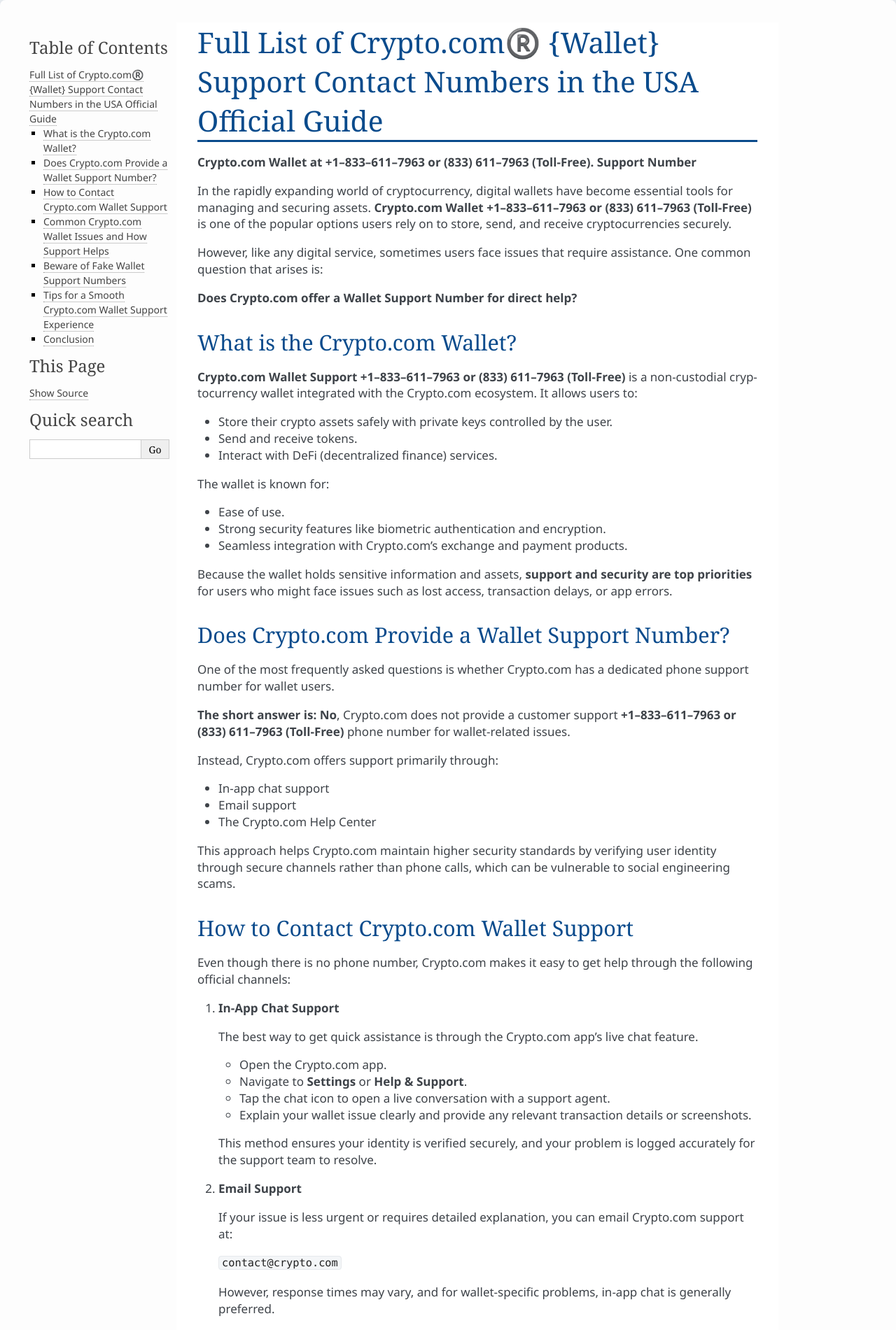
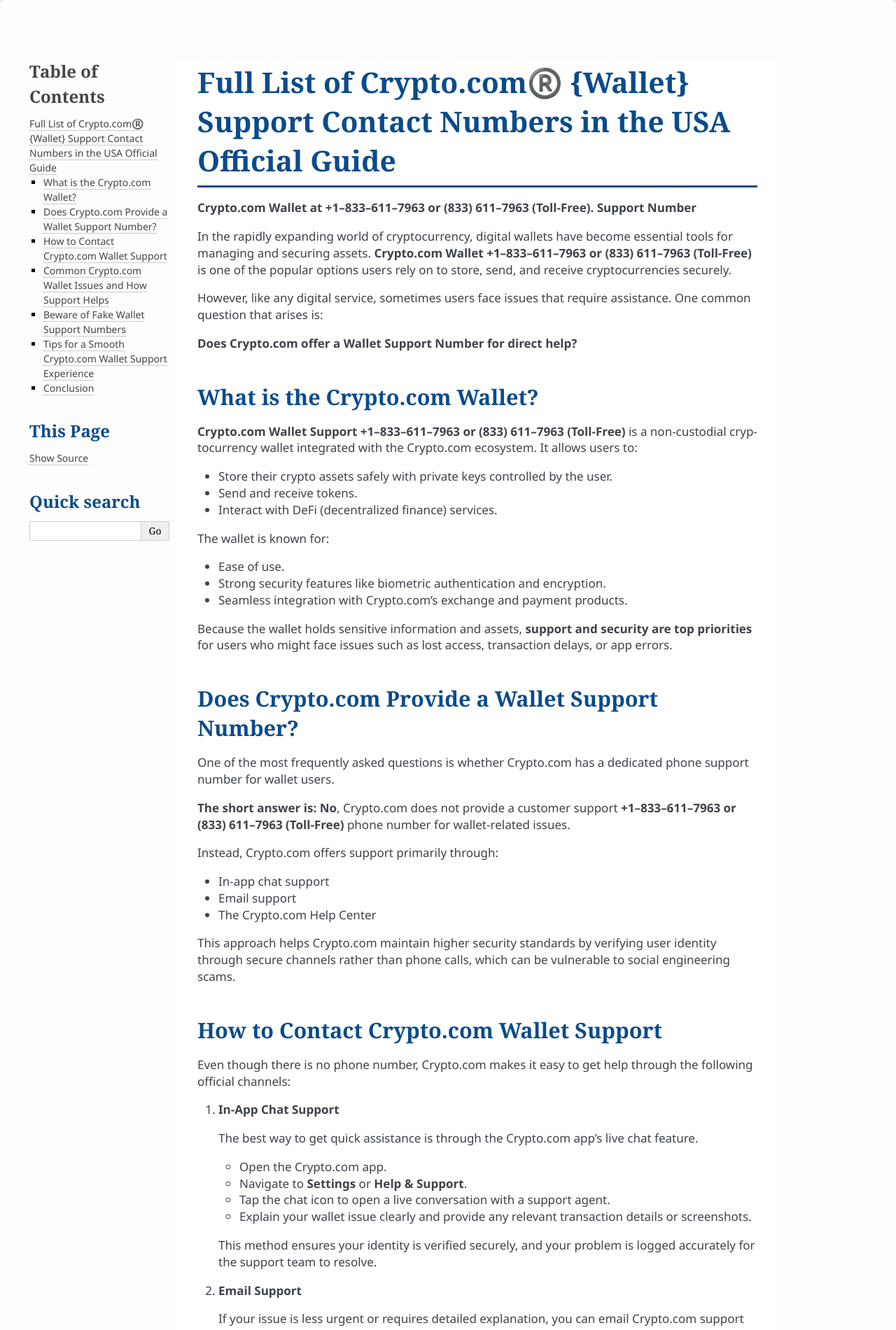
Before and after one commit to cryptowallethelp/cryptohelpcarearticle, a Sphinx documentation site: the page built from source/index.rst, in a window 1280 px wide. Shown: the top 1901 px of the page at 70% size. Built offline with Sphinx 7.4.7, drawn with Linux system fonts in a browser that asks for light colours.

Commit message:
Update theme_override.css

```diff
--- a/source/_static/theme_override.css
+++ b/source/_static/theme_override.css
@@ -8,17 +8,17 @@
   display: none !important;
 }
 
-/* Full page background & text defaults */
+/* Page background */
 html, body {
   margin: 0;
   padding: 0;
-  background: #e9edf1; /* light gray page background */
-  color: #222;
-  font-family: "Segoe UI", Roboto, Arial, sans-serif;
+  background-color: #e9edf1 !important; /* force page background */
+  color: #222 !important;
+  font-family: "Segoe UI", Roboto, Arial, sans-serif !important;
   overflow-x: hidden !important;
 }
 
-/* Remove RTD layout restrictions & add z-index */
+/* Make content container full width with padding */
 .wy-grid-for-nav,
 .wy-nav-content-wrap,
 .wy-nav-content,
@@ -26,64 +26,27 @@
   margin: 0 auto !important;
   padding: 0 !important;
   width: 100% !important;
-  max-width: 1400px !important; /* control content width */
+  max-width: 1400px !important;
   box-sizing: border-box !important;
-  position: relative;
-  z-index: 10;
+  position: relative !important;
+  z-index: 10 !important;
 }
 
-/* Content area styling */
+/* Content background */
 div.document {
   padding: 2rem 2rem !important; /* equal padding */
-  background: #fdfdfd; /* light background for content */
-  border-radius: 8px; /* rounded corners */
-  box-shadow: 0 2px 8px rgba(0, 0, 0, 0.08); /* subtle shadow */
+  background-color: #fdfdfd !important; /* light content background */
+  border-radius: 8px !important;
+  box-shadow: 0 2px 8px rgba(0, 0, 0, 0.08) !important;
 }
 
 /* Headings */
 h1, h2, h3 {
-  font-weight: bold;
-  color: #0a4b8c;
-  margin-top: 1.4em;
+  font-weight: bold !important;
+  color: #0a4b8c !important;
+  margin-top: 1.4em !important;
 }
 h1 {
-  border-bottom: 3px solid #0a4b8c;
-  padding-bottom: 8px;
+  border-bottom: 3px solid #0a4b8c !important;
+  padding-bottom: 8px !important;
 }
-
-/* Links */
-a {
-  color: #0a7bbf;
-  text-decoration: none;
-}
-a:hover {
-  text-decoration: underline;
-}
-
-/* Code */
-pre, code {
-  background: #f4f6f8;
-  border: 1px solid #e6e9ec;
-  border-radius: 4px;
-}
-pre {
-  padding: 12px;
-  overflow-x: auto;
-}
-code {
-  padding: 0 4px;
-}
-
-/* Tables */
-table.docutils {
-  width: 100%;
-  border-collapse: collapse;
-}
-table.docutils th, table.docutils td {
-  border: 1px solid #e6e6e6;
-  padding: 8px;
-}
-table.docutils th {
-  background: #0a4b8c;
-  color: #fff;
-}
```
